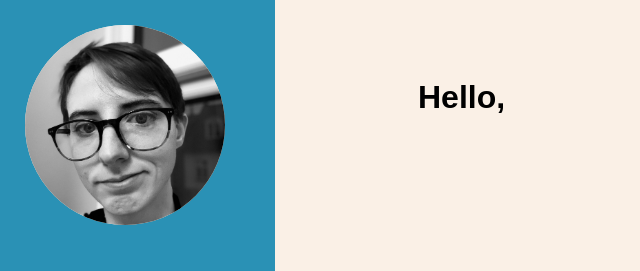
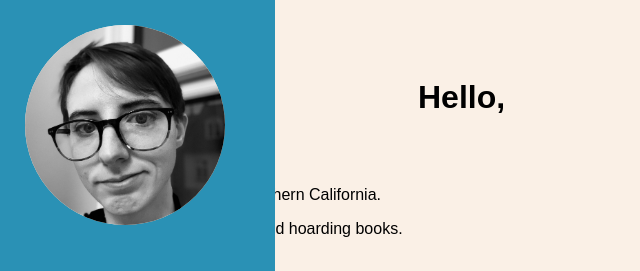
Before and after one commit to kel-c-lm/kel-c-lm.github.io, a plain HTML site: page index.html in a window 1280 px wide. Shown: the top 271 px of the page, without its empty margins (0-640 px from the left). Drawn offline with nearby package versions, Linux system fonts and the light colour scheme.

Commit message:
Update index.html

```diff
--- a/index.html
+++ b/index.html
@@ -39,6 +39,14 @@
             </div>
 
         </div>
+          <div class="salutations">
+                <h2>My name is Kelsey.</h2>
+                </div>
+
+                <div class = "about">
+                <p>I'm a linguistics student based in Northern California.</p>
+                <p>My interests include NLP, bicycles, and hoarding books.</p>
+                </div>
         <script src="https://unpkg.com/ionicons@4.5.10-0/dist/ionicons.js"></script>
     </body>
 </html>
```
